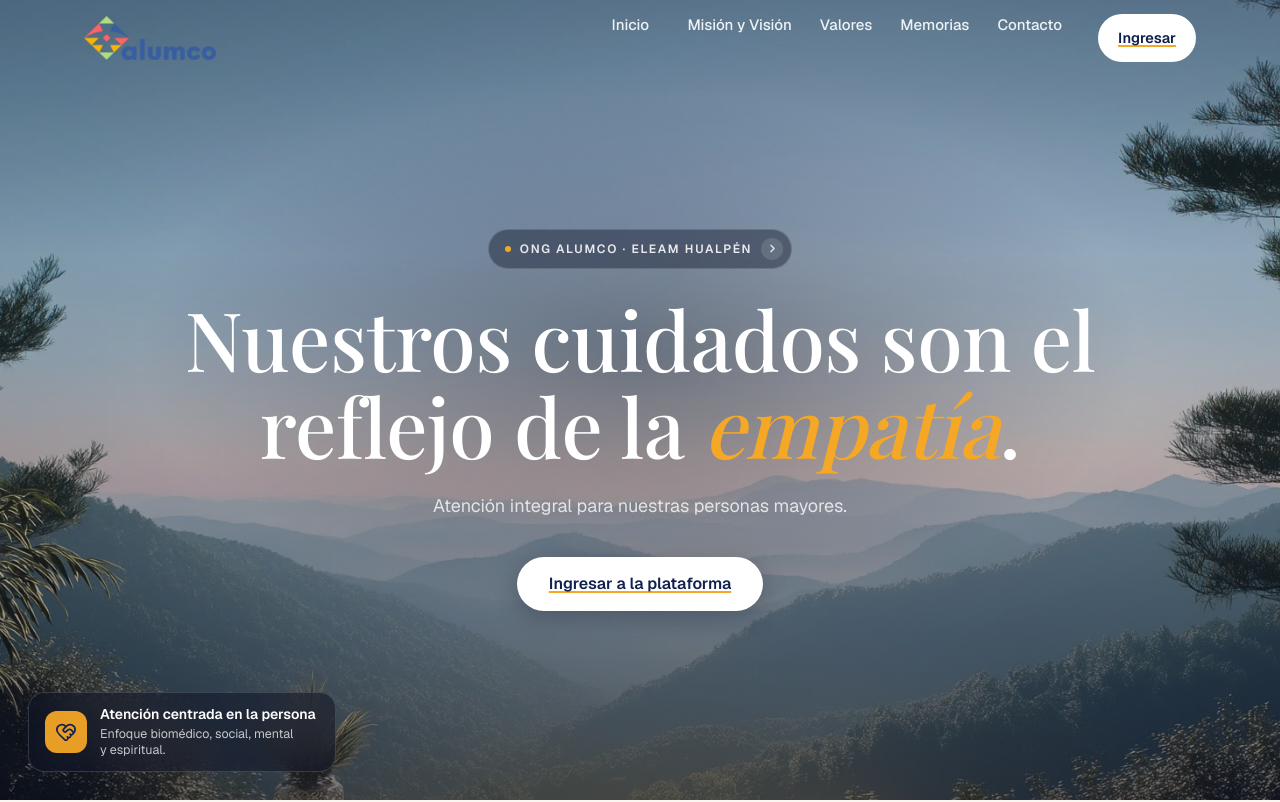
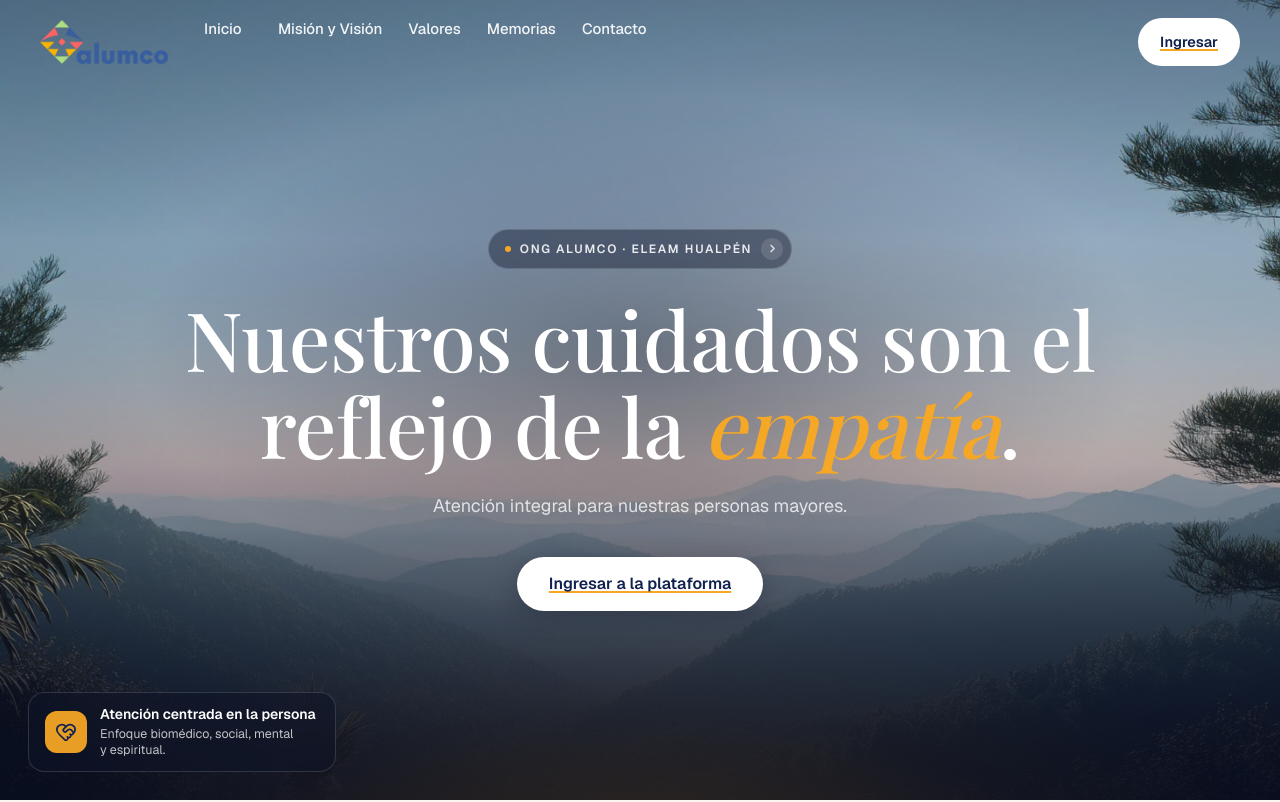
Before and after one commit to Bato21/alumco-lms, a Next.js app: page / in a window 1280 px wide. Shown: the top 802 px of the page. Built offline with nearby package versions, Linux system fonts and the light colour scheme; a web font is replaced by a local one.

Commit message:
feat(landing): nav estilo Giga (logo+links izq, Ingresar der) + fade oscuro al pie
- Nav full-width: grupo logo+links en esquina izquierda, pill Ingresar en
  esquina derecha.
- Hero: degradado inferior reforzado, oscurece la base como Giga.

Co-Authored-By: Claude Opus 4.8 <noreply@anthropic.com>

```diff
--- a/src/components/alumco/landing/HeroSection.tsx
+++ b/src/components/alumco/landing/HeroSection.tsx
@@ -35,7 +35,19 @@ export default function HeroSection() {
           position: 'absolute',
           inset: 0,
           background:
-            'linear-gradient(180deg, rgba(10,16,40,0.30) 0%, rgba(10,16,40,0.08) 32%, rgba(10,16,40,0.20) 62%, rgba(8,14,34,0.52) 100%)',
+            'linear-gradient(180deg, rgba(10,16,40,0.28) 0%, rgba(10,16,40,0.06) 30%, rgba(10,16,40,0.18) 58%, rgba(8,14,34,0.62) 86%, rgba(6,11,28,0.88) 100%)',
+        }}
+      />
+      {/* Oscurecido fuerte al pie — estilo Giga (donde van card y aliados) */}
+      <div
+        aria-hidden="true"
+        style={{
+          position: 'absolute',
+          left: 0,
+          right: 0,
+          bottom: 0,
+          height: '34%',
+          background: 'linear-gradient(180deg, transparent 0%, rgba(6,11,28,0.78) 100%)',
         }}
       />
       {/* Halo de legibilidad detrás del título */}
--- a/src/components/alumco/landing/LandingNav.tsx
+++ b/src/components/alumco/landing/LandingNav.tsx
@@ -33,26 +33,25 @@ export default function LandingNav() {
     >
       <nav
         style={{
-          maxWidth: 1160,
-          margin: '0 auto',
-          padding: '14px 24px',
+          width: '100%',
+          padding: '18px 40px',
           display: 'flex',
           alignItems: 'center',
           justifyContent: 'space-between',
         }}
       >
+        {/* Izquierda: logo + links */}
+        <div style={{ display: 'flex', alignItems: 'center', gap: 36 }}>
           <Link href="#inicio" aria-label="ONG Alumco — inicio" style={{ display: 'flex', alignItems: 'center' }}>
-          <Image src="/LogoAlumco.png" alt="ONG Alumco" width={132} height={44} priority style={{ objectFit: 'contain' }} />
+            <Image src="/LogoAlumco.png" alt="ONG Alumco" width={128} height={42} priority style={{ objectFit: 'contain' }} />
           </Link>
-
-        {/* Links desktop */}
-        <div className="landing-nav-links" style={{ alignItems: 'center', gap: 28 }}>
+          <div className="landing-nav-links" style={{ alignItems: 'center', gap: 26 }}>
             {NAV_LINKS.map((l) => (
               <a
                 key={l.href}
                 href={l.href}
                 style={{
-                color: scrolled ? 'var(--tinta-2)' : 'rgba(255,255,255,0.9)',
+                  color: scrolled ? 'var(--tinta-2)' : 'rgba(255,255,255,0.92)',
                   fontWeight: 500,
                   fontSize: 15,
                   textDecoration: 'none',
@@ -61,10 +60,14 @@ export default function LandingNav() {
                 {l.label}
               </a>
             ))}
+          </div>
+        </div>
+
+        {/* Derecha: pill Ingresar */}
+        <div className="landing-nav-links" style={{ alignItems: 'center' }}>
           <Link
             href="/login"
             style={{
-              marginLeft: 8,
               display: 'inline-flex',
               alignItems: 'center',
               background: scrolled ? 'var(--azul-900)' : '#fff',
@@ -72,7 +75,7 @@ export default function LandingNav() {
               borderRadius: 999,
               fontWeight: 600,
               fontSize: 14.5,
-              padding: '9px 20px',
+              padding: '9px 22px',
             }}
           >
             Ingresar
```
Lines whose indentation alone changed are shown as unchanged.
